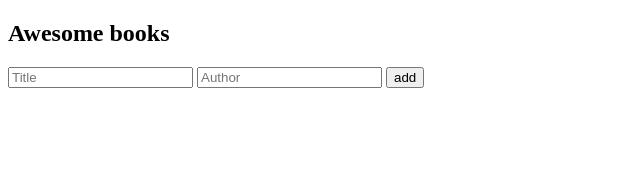
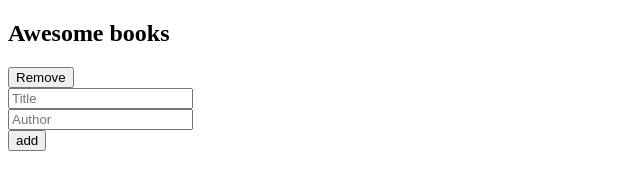
Before and after one commit to Ogaga01/Awesome-Books, a plain HTML site: page index.html in a window 1280 px wide. Shown: the whole page, without its empty margins (0-640 px from the left). Drawn offline with Linux system fonts and the light colour scheme.

Commit message:
Add styling

```diff
--- a/index.html
+++ b/index.html
@@ -10,6 +10,11 @@
 <body>
     <main id="books">
         <h2 class="fav-books">Awesome books</h2>
+        <div id="books-list">
+            <p class="book-name"></p>
+            <p class="book author"></p>
+            <button type="button" class="remove">Remove</button>
+        </div>
 
     </main>
     <form class="">
--- a/script.js
+++ b/script.js
@@ -0,0 +1 @@
+const books = [];
--- a/style.css
+++ b/style.css
@@ -0,0 +1,7 @@
+
+form {
+    display: flex;
+    flex-direction: column;
+    align-items: flex-start;
+    width: 30%;
+}
```
